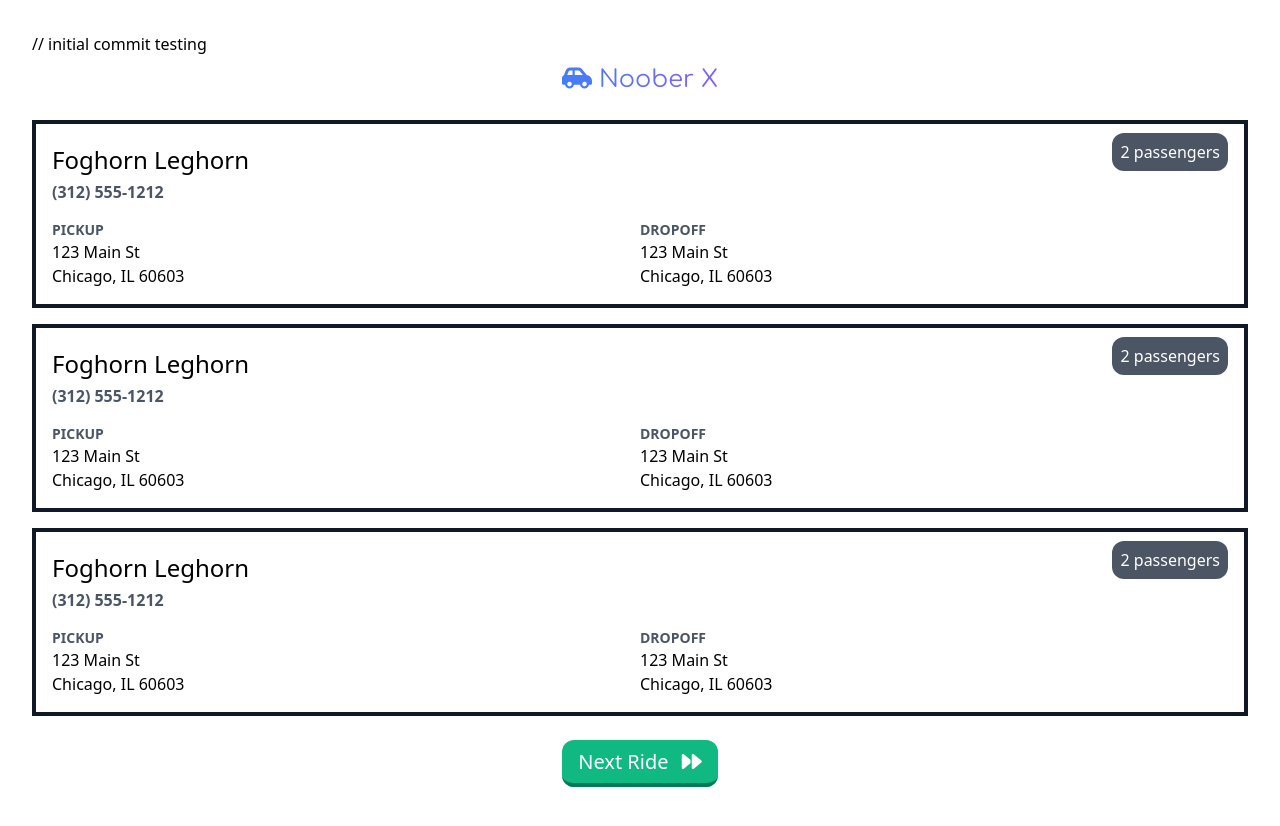
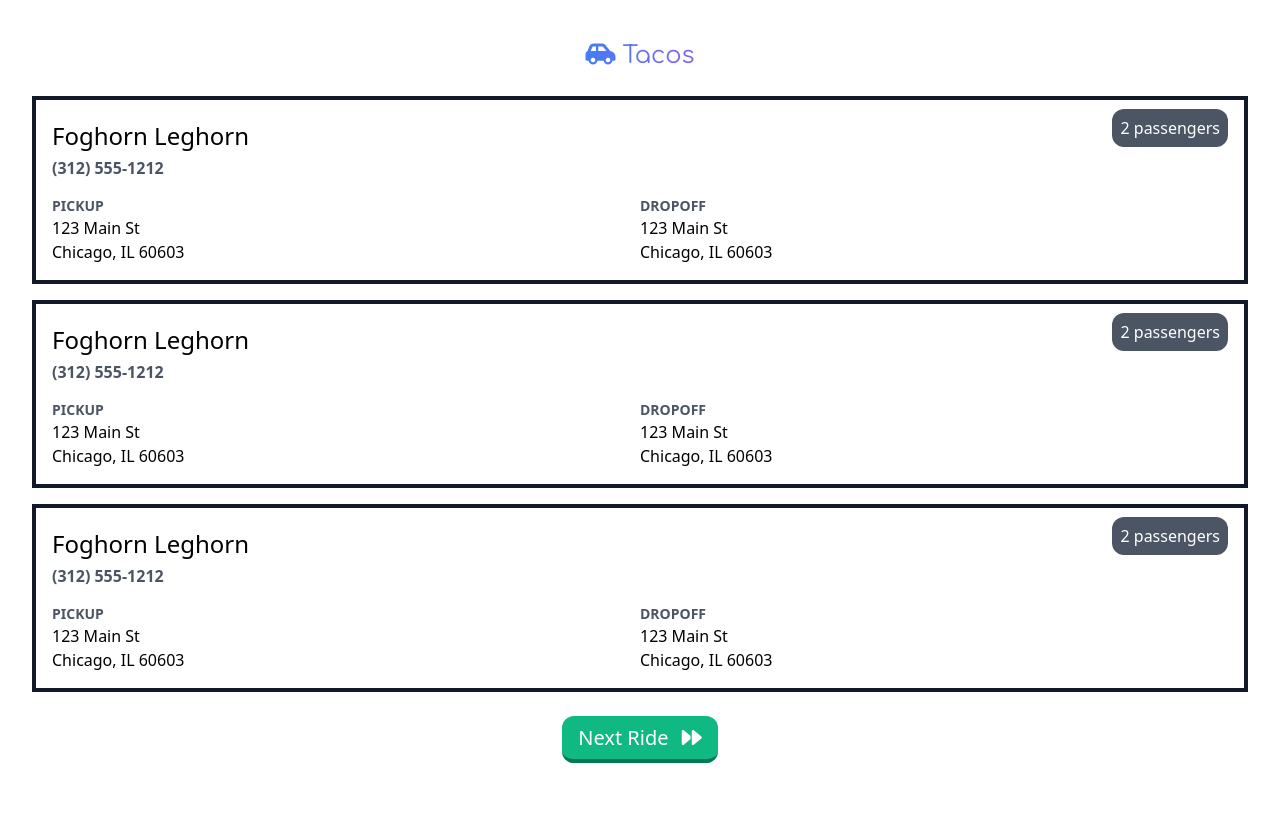
Before and after one commit to JordanTranchina/hw3, a plain HTML site: page index.html in a window 1280 px wide. Drawn offline with nearby package versions, Linux system fonts and the light colour scheme.

Commit message:
Formatting the JS file

```diff
--- a/noober.js
+++ b/noober.js
@@ -2,8 +2,7 @@ function pageLoad() {
   // 👇 YOUR CODE BEGINS HERE. DON'T CHANGE ANY OTHER CODE. 👇
 
   // 🔥🔥🔥 YOUR CODE GOES HERE 🔥🔥🔥
-  // the 'ride' variable contains data about a random ride (i.e. when the page)
-  // is refreshed or reloaded, the 'ride' variable will contain something different
+  // the 'ride' variable contains data about a random ride (i.e. when the page is refreshed or reloaded, the 'ride' variable will contain something different)
   // to get started, try to write other parts of 'ride' to the JavaScript console in Chrome
   // e.g. ask 'ride' for its length or only grab the first member of the Array
   console.log(ride)
@@ -11,16 +10,43 @@ function pageLoad() {
   // these variables map to the elements on the finished page;
   // assign the proper value to each variable
 
-  // levelOfService
-  // passenger1Name, passenger1Phone, passenger1NumberOfPassengers
-  // passenger1PickupAddressLine1, passenger1PickupAddressLine2
-  // passenger1DropoffAddressLine1, passenger1DropoffAddressLine2
-  // passenger2Name, passenger2Phone, passenger2NumberOfPassengers
-  // passenger2PickupAddressLine1, passenger2PickupAddressLine2
-  // passenger2DropoffAddressLine1, passenger2DropoffAddressLine2
-  // passenger3Name, passenger3Phone, passenger3NumberOfPassengers
-  // passenger3PickupAddressLine1, passenger3PickupAddressLine2
-  // passenger3DropoffAddressLine1, passenger3DropoffAddressLine2
+  levelOfService = "Tacos"
+
+  // Passenger 1 - Overall
+  passenger1Name
+  passenger1Phone
+  passenger1NumberOfPassengers
+
+  // Passenger 1 - Pickup & Dropoff
+  passenger1PickupAddressLine1
+  passenger1PickupAddressLine2
+  passenger1DropoffAddressLine1
+  passenger1DropoffAddressLine2
+
+
+  // Passenger 2 - Overall
+  passenger2Name
+  passenger2Phone
+  passenger2NumberOfPassengers
+
+  // Passenger 2 - Pickup & Dropoff
+  passenger2PickupAddressLine1
+  passenger2PickupAddressLine2
+  passenger2DropoffAddressLine1
+  passenger2DropoffAddressLine2
+
+
+  // Passenger 3 - Overall
+  passenger3Name
+  passenger3Phone
+  passenger3NumberOfPassengers
+
+  // Passenger 2 - Pickup & Dropoff
+  passenger3PickupAddressLine1
+  passenger3PickupAddressLine2
+  passenger3DropoffAddressLine1
+  passenger3DropoffAddressLine2
+
 
   //  👆 YOUR CODE ENDS HERE. DON'T CHANGE ANY OTHER CODE 👆
 }
```
Also changed, not shown: index.html (+0 -1 lines).
